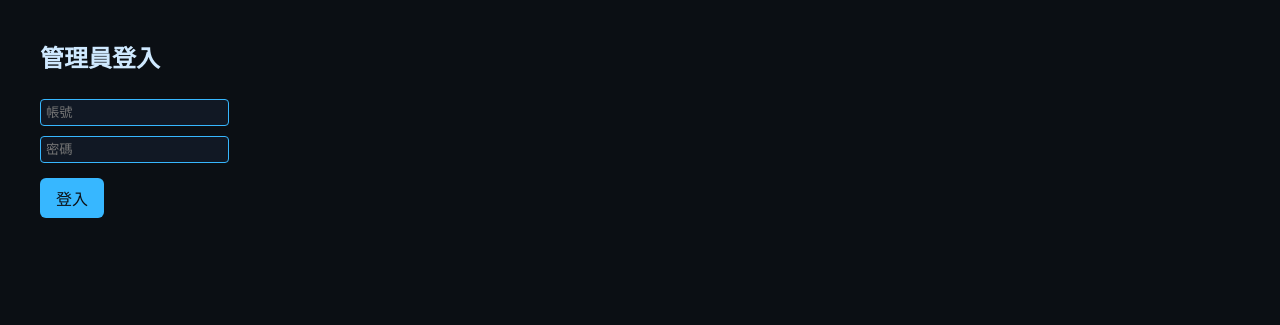
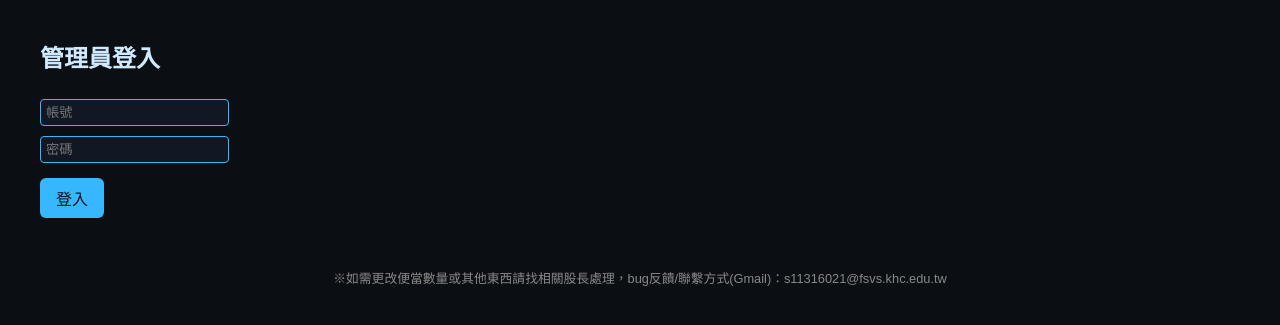
Before and after one commit to Eric-0517/class-lunch-order, a website: page public/admin.html in a window 1280 px wide. Shown: the part 95-420 px from the top of the page. Drawn offline with Linux system fonts and the light colour scheme.

Commit message:
Update admin.html

```diff
--- a/public/admin.html
+++ b/public/admin.html
@@ -231,6 +231,8 @@ daySelect.addEventListener("change", ()=>{
   dailyStatsResult.innerHTML = html;
 });
 </script>
-
+<footer style="text-align:center; font-size:0.8em; color:#888; margin:20px 0;">
+  ※如需更改便當數量或其他東西請找相關股長處理，bug反饋/聯繫方式(Gmail)：s11316021@fsvs.khc.edu.tw
+</footer>
 </body>
 </html>
```
